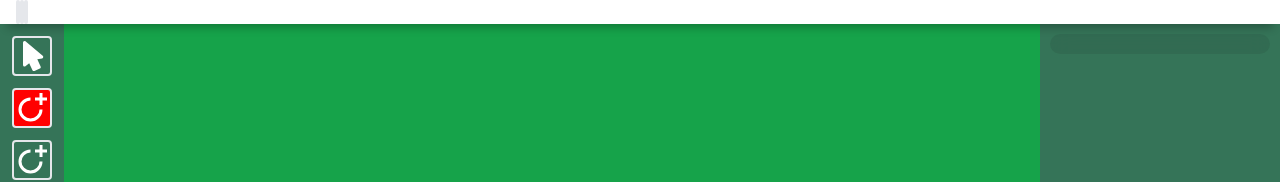
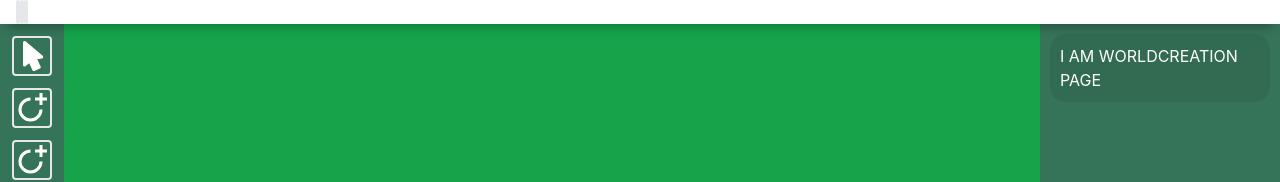
Before and after one commit to Lendi24/MeshMap, a React (Create React App) app: page /editor in a window 1280 px wide. Both pictures are taken after a click on the element 32 px from the left and 108 px from the top of the page. Shown: the top 182 px of the page. Built offline with nearby package versions, Linux system fonts and the light colour scheme.

Commit message:
dynamicpages

```diff
--- a/src/app/PathFindingAlgorithms/AStarPathfinding.tsx
+++ b/src/app/PathFindingAlgorithms/AStarPathfinding.tsx
@@ -65,8 +65,6 @@ export function AstarPath(x1:any,y1:any,x2:any,y2:any,world:any){
        if (current == end )
        {
        do{
-         console.log(current)
-         console.log(bestPath)
            current.trace = true;
            current.rgbText="rgb(170, 255, 0)";
            bestPath.push(current)
--- a/src/components/Input/ToolButton/Toolbutton.tsx
+++ b/src/components/Input/ToolButton/Toolbutton.tsx
@@ -2,8 +2,12 @@ import data from "./data";
 import {selectNewTool} from "./data";
 import Icon from '@mdi/react';
 import React from "react";
+import { mdiTools } from "@mdi/js";
 
 function ToolButton(props:any) {
+
+
+
     return (
         <span
             onClick={(e)=>{selectNewTool(props.index,e.currentTarget)}}
@@ -31,3 +35,8 @@ export default data.map((item, index) => {
         />
     )
 })
+
+
+function tool(props: any) {
+    throw new Error("Function not implemented.");
+}
--- a/src/components/Input/ToolButton/data.ts
+++ b/src/components/Input/ToolButton/data.ts
@@ -1,27 +1,31 @@
 import * as icons from '@mdi/js' ;
 import '@mdi/js';
+import React from 'react'
 
 let selectedTool
 let selectedToolHtml:HTMLElement
 
-let tools = [
+
+
+
+ let pageTools = [
     {
-        title: "Select",
+        title: "freeCreatePage",
         icon: icons.mdiCursorDefault,
     },
 
     {
-        title: "Create",
+        title: "worldCreationPage",
         icon: icons.mdiShapeCirclePlus,
     },
 
     {
-        title: "Create",
+        title: "Noob",
         icon: icons.mdiShapeCirclePlus,
     },
 
     {
-        title: "Create",
+        title: "ROob",
         icon: icons.mdiShapeCirclePlus,
     },
 
@@ -61,13 +65,14 @@ let tools = {
 
 // = tools[0];
 
+
 function selectNewTool(toolID:any, elem:HTMLElement) {
     if (selectedToolHtml) { selectedToolHtml.style.backgroundColor = "";}
     elem.style.backgroundColor = "red";
-
-    selectedTool = tools[toolID];
+    selectedTool = pageTools[toolID];
     selectedToolHtml = elem;
 }
 
-export default tools;
+
+export default pageTools;
 export {selectNewTool};
--- /dev/null
+++ b/src/components/freeCreation/freeCreatePage.jsx
@@ -0,0 +1,13 @@
+import React from 'react'
+ function freeCreate(){
+
+return(
+    <div>
+        freeCreatePage
+    </div>
+)
+
+}
+
+
+export default freeCreate
--- /dev/null
+++ b/src/components/worldCreation/worldCreationPage.tsx
@@ -0,0 +1,11 @@
+import React from 'react'
+ function worldCreate(){
+
+return(
+    <div>
+        I AM WORLDCREATION PAGE
+    </div>
+)
+
+}
+export default worldCreate
--- a/src/index.tsx
+++ b/src/index.tsx
@@ -5,6 +5,7 @@ import './index.css';
 import App from './App';
 import Welcome from './views/Welcome/Welcome';
 import Editor from './views/Editor/Editor';
+
 
 import reportWebVitals from './reportWebVitals';
 import {
--- a/src/views/Editor/Editor.tsx
+++ b/src/views/Editor/Editor.tsx
@@ -4,14 +4,84 @@ import { Outlet, Link } from "react-router-dom";
 import './Editor.css'
 
 //Json data for components
-import tools        from '../../components/Input/ToolButton/Toolbutton'
-import dropdowns    from '../../components/Input/TopBar/TopBar'
+import tools        from '../../components/Input/ToolButton/Toolbutton';
+import dropdowns    from '../../components/Input/TopBar/TopBar';
 
 //p5 canvas
 import sketch from '../../app/p5'
 import { ReactP5Wrapper } from "react-p5-wrapper";
+import freeCreate from '../../components/freeCreation/freeCreatePage'
+import worldCreate from '../../components/worldCreation/worldCreationPage'
+import data from "../../../src/components/Input/ToolButton/data";
+import {selectNewTool} from "../../../src/components/Input/ToolButton/data";
+import Icon from '@mdi/react';
+
+
+
+
+
+
 
 export default function Editor() {
+
+    const pages:any = {
+        freeCreatePage: freeCreate,
+        worldCreationPage: worldCreate,
+      };
+
+  const [currentPage,setCurrentPage] = React.useState("freeCreatePage");
+
+   const [Sidepage,Setpages] = React.useState(()=>pages[currentPage])
+
+
+    function MenuLoader() {
+
+
+
+        function ToolButton(props:any) {
+            return (
+              <span
+                onClick={(e) => {
+                  selectNewTool(props.index, e.currentTarget);
+                  setCurrentPage(props.title);
+
+                }}
+                title={props.title}
+                className="text-white border-2 rounded hover:bg-green-700 hover:scale-110 transform transition-all w-10"
+              >
+                <Icon path={props.icon} />
+              </span>
+            );
+          }
+
+        let toolsButtons = data.map((item, index) => {
+          return (
+            <ToolButton
+              key     =  {index+item.title}
+              index   =  {index}
+              title   =  {item.title}
+              icon    =  {item.icon}
+            />
+          )
+        })
+        // let CurrentPage = pages[currentPage];
+
+        React.useEffect(() => {
+            Setpages(pages[currentPage])
+        }, [currentPage]);
+
+
+          return (
+              <>
+            {toolsButtons}
+            </>
+          )
+
+     }
+
+
+
+
   return (
     <div className="flex flex-col h-screen m-0 z-1 overflow-y-hidden">
 
@@ -24,7 +94,7 @@ export default function Editor() {
         <div className="flex flex-grow m-0 overflow-hidden bg-green-600 justify-between">
             <div className="bg-gray-600 z-20 bg-opacity-60 bg-blur-sm background-blur">{/*<!--Tools-->*/}
                 <div className="space-y-3" id="tool-section">
-                    { tools }
+                    {MenuLoader()}
                 </div>
             </div>
             <div className="w-full h-full m-0 flex justify-center items-center">
@@ -33,7 +103,13 @@ export default function Editor() {
             </div>
             <div className="w-60 bg-gray-600 z-20 bg-opacity-60 bg-blur-sm background-blur" id="side-section">
                 <div className="" id="side-section-color"> {/*<!--Colour picker-->*/}
-                {/*
+
+                {Sidepage}
+
+                {
+
+                /*
+
                     <label for="red">Red</label>
                     <input id="red-range" className="color-input w-full" name="red" type="range" min="0" max="255" placeholder="0" value="255">
                     <label for="green">Green</label>
@@ -44,6 +120,8 @@ export default function Editor() {
                     <input id="alph-rRange" className="color-input w-full" name="alpha" type="range" min="0" max="255" placeholder="0" value="255">
                     <div id="color-display-container"><div id="color-display" className="w-full h-10"></div></div>
                 */}
+
+
                 </div>
 
                 <div className="min-w-5" > {/*<!--Tool settings-->*/}</div>
```
